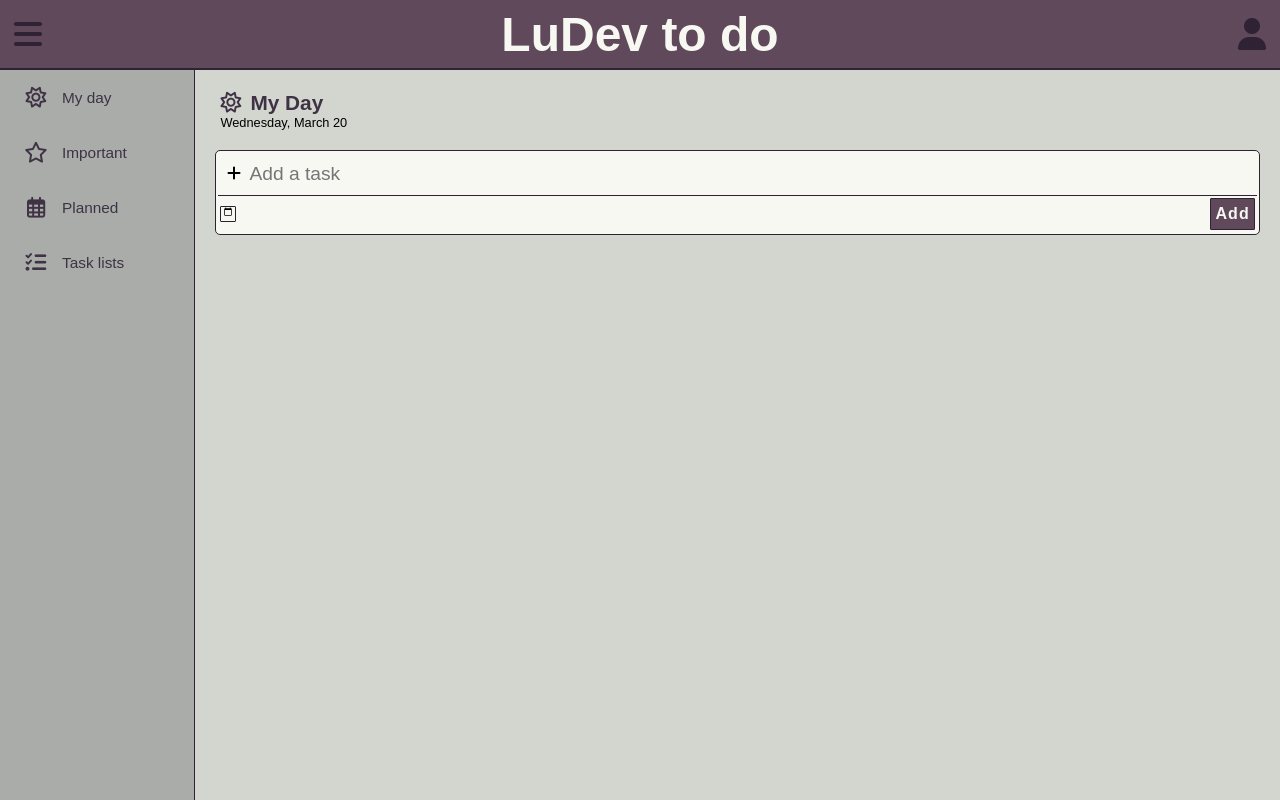
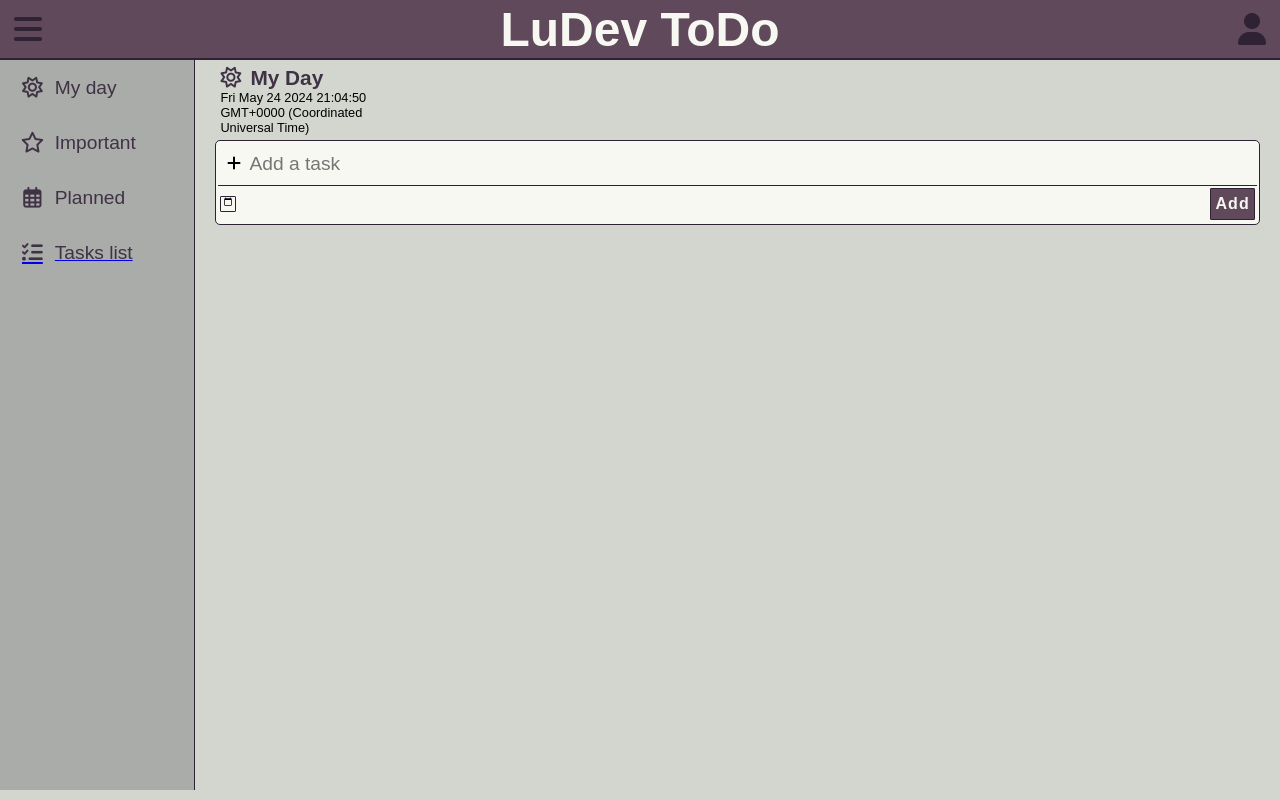
Before and after one commit to lucDev23/ToDoList-Node.js, a Node server app: page /user/ in a window 1280 px wide. Run offline with Node 20, Linux system fonts and the light colour scheme; some libraries are stand-ins or nearby versions; some web fonts are replaced.

Commit message:
views and controllers

```diff
--- a/app.js
+++ b/app.js
@@ -12,6 +12,7 @@ import mainRoutes from './routes/main.js';
 import userRoutes from './routes/user.js';
 import authRoutes from './routes/auth.js';
 import * as errorController from './controllers/error.js';
+import User from './models/user.js';
 
 const __filename = fileURLToPath(import.meta.url);
 const __dirname = dirname(__filename);
@@ -23,6 +24,18 @@ app.set('views', 'views');
 
 app.use(bodyParser.urlencoded({ extended: false }));
 app.use(express.static(path.join(__dirname, 'public')));
+
+app.use(async (req, res, next) => {
+    if (req.user) {
+        return next();
+    }
+    try {
+        req.user = await User.findOne();
+        return next();
+    } catch (error) {
+        console.log('l36 app.js: ', error);
+    }
+});
 
 app.use('/user', userRoutes);
 app.use(mainRoutes);
--- a/controllers/user.js
+++ b/controllers/user.js
@@ -1,7 +1,38 @@
 'use strict';
+
+import Task from '../models/task.js';
 
 export const getIndex = (req, res, next) => {
     res.render('user/index', {
-        pageTitle: 'My tasks',
+        pageTitle: 'ToDo | My day',
     });
 };
+
+export const postAddTask = async (req, res, next) => {
+    const name = req.body.taskName;
+    const creationDate = req.body.taskDate || new Date();
+    console.log(creationDate);
+
+    const task = new Task({
+        name: name,
+        creationDate: creationDate,
+        userId: req.user._id,
+    });
+    console.log(task);
+    try {
+        await task.save();
+        res.redirect('/user');
+    } catch (error) {
+        console.log(error);
+    }
+};
+
+export const getAllTasks = async (req, res, next) => {
+    try {
+        const allTasks = await Task.find();
+        res.render('user/tasksList', {
+            pageTitle: 'ToDo | Tasks list',
+            allTasks: allTasks,
+        });
+    } catch (error) {}
+};
--- a/routes/user.js
+++ b/routes/user.js
@@ -7,4 +7,8 @@ const router = express.Router();
 
 router.get('/', userController.getIndex);
 
+router.post('/add-task', userController.postAddTask);
+
+router.get('/tasks-list', userController.getAllTasks);
+
 export default router;
--- /dev/null
+++ b/views/includes/head.ejs
@@ -0,0 +1,11 @@
+<head>
+    <meta charset="UTF-8" />
+    <meta name="viewport" content="width=device-width, initial-scale=1.0" />
+    <title><%= pageTitle %></title>
+    <link rel="stylesheet" href="/assets/css/user.css" />
+    <script
+        src="https://kit.fontawesome.com/de28e9df45.js"
+        crossorigin="anonymous"
+    ></script>
+    <script defer src="/assets/js/user-script.js"></script>
+</head>
--- /dev/null
+++ b/views/includes/header.ejs
@@ -0,0 +1,20 @@
+<header>
+    <nav class="nav">
+        <div id="div-menu" class="div-btn-icon">
+            <button id="btn-menu" class="btn-transparent">
+                <i class="fa-solid fa-bars nav-icon"></i>
+            </button>
+        </div>
+        <div id="div-h1">
+            <h1>
+                <span class="resizable-txt">LuDev</span>
+                <span class="resizable-txt">ToDo</span>
+            </h1>
+        </div>
+        <div id="div-user" class="div-btn-icon">
+            <button id="btn-user" class="btn-transparent">
+                <i class="fa-solid fa-user nav-icon"></i>
+            </button>
+        </div>
+    </nav>
+</header>
--- /dev/null
+++ b/views/includes/menu.ejs
@@ -0,0 +1,32 @@
+<aside class="aside-menu appearFromLeft">
+    <ul class="menu-options">
+        <li class="menu-item">
+            <a id="btn-my_day" class="btn-menu-option">
+                <i class="fa-regular fa-sun menu-icon"></i>
+                <p>My day</p>
+            </a>
+        </li>
+        <li class="menu-item">
+            <a id="btn-important" class="btn-menu-option">
+                <i class="fa-regular fa-star menu-icon"></i>
+                <p>Important</p>
+            </a>
+        </li>
+        <li class="menu-item">
+            <a id="btn-planned" class="btn-menu-option">
+                <i class="fa-regular fa-calendar-days menu-icon"></i>
+                <p>Planned</p>
+            </a>
+        </li>
+        <li class="menu-item">
+            <a
+                id="btn-task_lists"
+                class="btn-menu-option"
+                href="/user/tasks-list"
+            >
+                <i class="fa-solid fa-list-check menu-icon"></i>
+                <p>Tasks list</p>
+            </a>
+        </li>
+    </ul>
+</aside>
--- a/views/user/index.ejs
+++ b/views/user/index.ejs
@@ -1,99 +1,48 @@
 <!DOCTYPE html>
 <html lang="en">
-  <head>
-    <meta charset="UTF-8" />
-    <meta name="viewport" content="width=device-width, initial-scale=1.0" />
-    <title><%= pageTitle %></title>
-    <link rel="stylesheet" href="/assets/css/user-styles.css" />
-    <script
-      src="https://kit.fontawesome.com/de28e9df45.js"
-      crossorigin="anonymous"
-    ></script>
-    <script defer src="/assets/js/user-script.js"></script>
-  </head>
-  <body>
-    <header>
-      <nav id="nav-bar">
-        <div id="div-menu" class="div-btn-icon">
-          <button id="btn-menu" class="btn-transparent">
-            <i class="fa-solid fa-bars nav-icon"></i>
-          </button>
-        </div>
-        <div id="div-h1">
-          <h1>
-            <span class="resizable-txt">Lu</span
-            ><!--
-        --><span class="resizable-txt">Dev</span>
-            <span class="resizable-txt">to</span>
-            <span class="resizable-txt">do</span>
-          </h1>
-        </div>
-        <div id="div-user" class="div-btn-icon">
-          <button id="btn-user" class="btn-transparent">
-            <i class="fa-solid fa-user nav-icon"></i>
-          </button>
-        </div>
-      </nav>
-    </header>
+    <%- include('../includes/head.ejs') %>
+    <body class="body">
+        <%- include('../includes/header.ejs') %>
         <main>
-      <aside id="menu-aside" class="appearFromLeft">
-        <ul id="menu-options">
-          <li class="menu-item">
-            <button id="btn-my_day" class="btn-menu-option">
-              <i class="fa-regular fa-sun menu-icon"></i>
-              <p>My day</p>
-            </button>
-          </li>
-          <li class="menu-item">
-            <button id="btn-important" class="btn-menu-option">
-              <i class="fa-regular fa-star menu-icon"></i>
-              <p>Important</p>
-            </button>
-          </li>
-          <li class="menu-item">
-            <button id="btn-planned" class="btn-menu-option">
-              <i class="fa-regular fa-calendar-days menu-icon"></i>
-              <p>Planned</p>
-            </button>
-          </li>
-          <li class="menu-item">
-            <button id="btn-task_lists" class="btn-menu-option">
-              <i class="fa-solid fa-list-check menu-icon"></i>
-              <p>Task lists</p>
-            </button>
-          </li>
-        </ul>
-      </aside>
-      <div id="div-main">
-        <div id="div-toolbar">
-          <div id="menu-option-info">
-            <h2><i class="fa-regular fa-sun menu-icon"></i>My Day</h2>
-            <p id="date-info">Wednesday, March 20</p>
+            <%- include('../includes/menu.ejs') %>
+            <div class="div-main">
+                <div class="div-toolbar">
+                    <div class="menu-option-info">
+                        <h2>
+                            <i class="fa-regular fa-sun menu-icon"></i>My Day
+                        </h2>
+                        <p class="date-info"><%= new Date().toString() %></p>
                     </div>
                 </div>
-        <div id="div-task-info">
-          <div id="new-task">
+                <form
+                    class="div-task-info"
+                    action="/user/add-task"
+                    method="POST"
+                >
+                    <div class="new-task">
                         <i class="fa-solid fa-plus"></i>
                         <input
                             type="text"
-              name="task_name"
+                            name="taskName"
                             id="input-task_name"
                             placeholder="Add a task"
                             autocomplete="off"
+                            class="input-task_name"
                         />
                     </div>
 
-          <div id="task-features">
+                    <div class="task-features">
                         <input
                             type="date"
-              name="task_date"
-              id="input-task_date"
+                            name="taskDate"
+                            id="input-date"
                             autocomplete="off"
+                            class="input-date"
                         />
-            <button id="btn-add">Add</button>
+                        <button type="submit" class="btn-add">Add</button>
                     </div>
-        </div>
-        <ul id="tasks-list"></ul>
+                </form>
+                <ul class="tasks-list"></ul>
             </div>
         </main>
     </body>
```
Also changed, not shown: controllers/auth.js (+5 -5 lines), models/plannedTask.js (added, +15 -0 lines), models/task.js (added, +33 -0 lines), views/main/index.ejs (+9 -9 lines), views/user/tasksList.ejs (added, +99 -0 lines), public/assets/css/main.css (renamed from public/assets/css/main-styles.css), public/assets/css/user.css, public/assets/js/user-script.js. Lines whose indentation alone changed are shown as unchanged.
